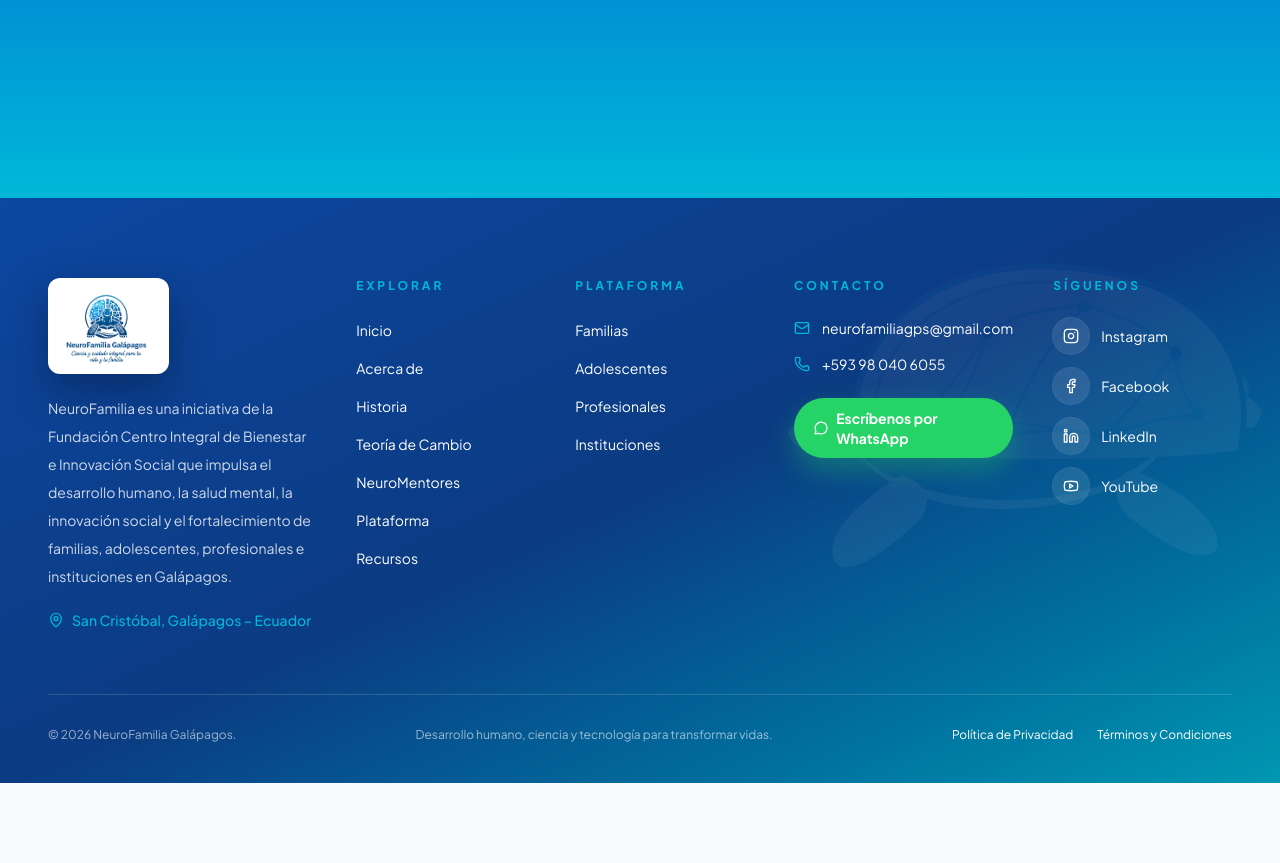
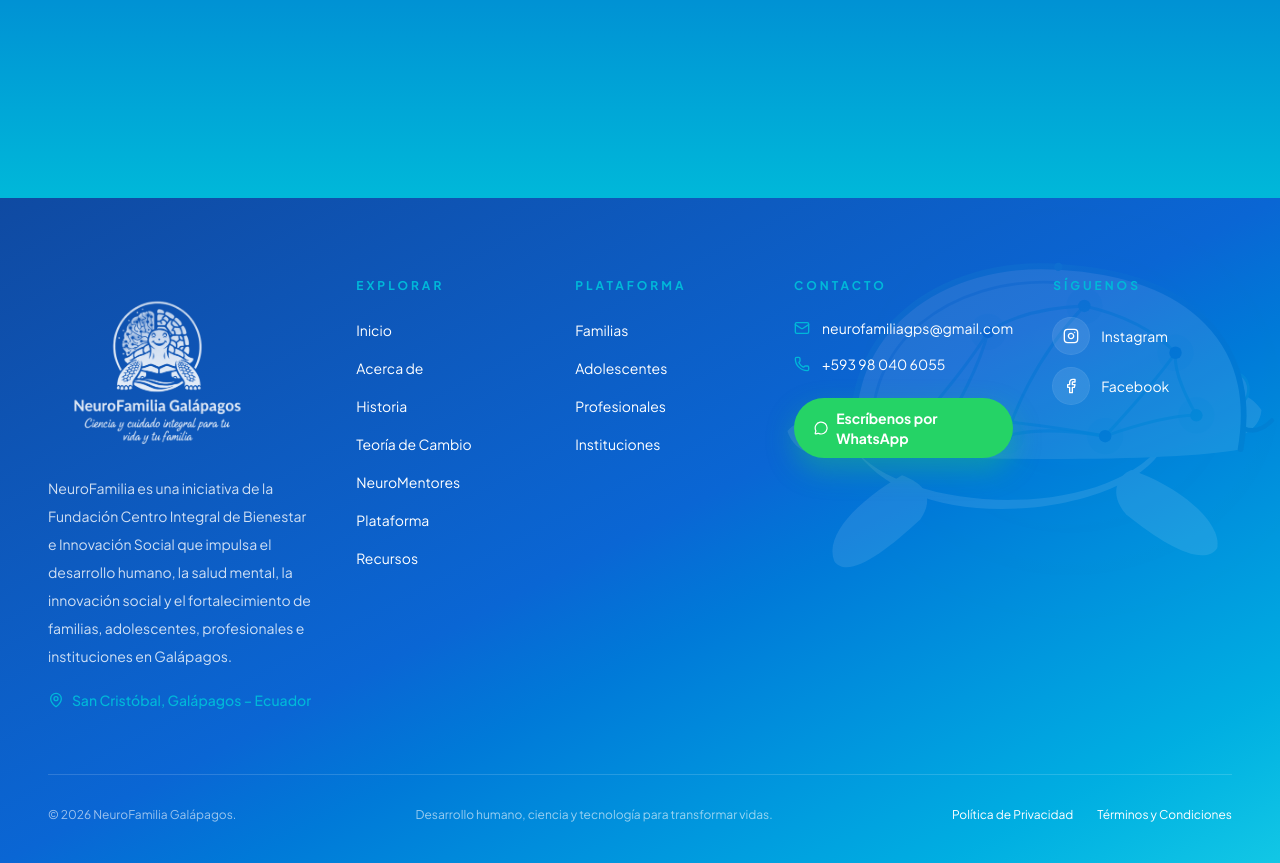
Before and after one commit to nelita0412-afk/NeuroFamilia-AI, a Next.js app in the folder apps/web/: page / in a window 1280 px wide. Shown: the part 6220-7083 px from the top of the page. Before the commit the page ends 7003 px from the top, so only its background shows below. Built offline with nearby package versions, Linux system fonts and the light colour scheme.

Commit message:
feat(web): Footer refinado - logo monocromo blanco sin recuadro, degradado océano Galápagos, tortuga más visible, solo IG/FB

```diff
--- a/apps/web/src/components/landing/footer.tsx
+++ b/apps/web/src/components/landing/footer.tsx
@@ -17,25 +17,6 @@
   return (
     <svg viewBox="0 0 24 24" fill="none" stroke="currentColor" strokeWidth="2" strokeLinecap="round" strokeLinejoin="round" className={className} aria-hidden="true">
       <path d="M18 2h-3a5 5 0 0 0-5 5v3H7v4h3v8h4v-8h3l1-4h-4V7a1 1 0 0 1 1-1h3z" />
-    </svg>
-  );
-}
-
-function LinkedinIcon({ className = '' }: { className?: string }) {
-  return (
-    <svg viewBox="0 0 24 24" fill="none" stroke="currentColor" strokeWidth="2" strokeLinecap="round" strokeLinejoin="round" className={className} aria-hidden="true">
-      <path d="M16 8a6 6 0 0 1 6 6v7h-4v-7a2 2 0 0 0-2-2 2 2 0 0 0-2 2v7h-4v-7a6 6 0 0 1 6-6z" />
-      <rect width="4" height="12" x="2" y="9" />
-      <circle cx="4" cy="4" r="2" />
-    </svg>
-  );
-}
-
-function YoutubeIcon({ className = '' }: { className?: string }) {
-  return (
-    <svg viewBox="0 0 24 24" fill="none" stroke="currentColor" strokeWidth="2" strokeLinecap="round" strokeLinejoin="round" className={className} aria-hidden="true">
-      <path d="M2.5 17a24.12 24.12 0 0 1 0-10 2 2 0 0 1 1.4-1.4 49.56 49.56 0 0 1 16.2 0A2 2 0 0 1 21.5 7a24.12 24.12 0 0 1 0 10 2 2 0 0 1-1.4 1.4 49.55 49.55 0 0 1-16.2 0A2 2 0 0 1 2.5 17" />
-      <path d="m10 15 5-3-5-3z" />
     </svg>
   );
 }
@@ -60,16 +41,14 @@
 const SOCIAL_LINKS = [
   { label: 'Instagram', href: 'https://instagram.com', icon: InstagramIcon },
   { label: 'Facebook', href: 'https://facebook.com', icon: FacebookIcon },
-  { label: 'LinkedIn', href: 'https://linkedin.com', icon: LinkedinIcon },
-  { label: 'YouTube', href: 'https://youtube.com', icon: YoutubeIcon },
 ];
 
 export function LandingFooter() {
   return (
-    <footer className="relative overflow-hidden bg-gradient-to-br from-[#0D47A1] via-[#0B3B82] to-[#0097B2] text-white">
-      {/* MARCA DE AGUA — tortuga NeuroFamilia muy sutil */}
+    <footer className="relative overflow-hidden bg-gradient-to-br from-[#0F4AA2] via-[#0A66D4] to-[#12C7E5] text-white">
+      {/* MARCA DE AGUA — tortuga NeuroFamilia visible como marca de agua elegante */}
       <HeroTurtle
-        className="pointer-events-none absolute -right-24 -top-16 h-[560px] w-auto opacity-5"
+        className="pointer-events-none absolute -right-24 -top-16 h-[560px] w-auto opacity-10"
         aria-hidden="true"
       />
 
@@ -79,11 +58,11 @@
           <div className="flex flex-col items-start gap-5">
             <Link href="/#inicio" aria-label="Inicio NeuroFamilia Galápagos">
               <Image
-                src="/images/logo/logo.png"
+                src="/images/logo/logo-white.png"
                 alt="Logo NeuroFamilia Galápagos"
-                width={132}
-                height={102}
-                className="h-24 w-auto rounded-xl bg-white object-contain p-1.5 shadow-[0_16px_40px_rgba(0,10,30,0.35)]"
+                width={228}
+                height={176}
+                className="h-[176px] w-auto object-contain"
               />
             </Link>
             <p className="text-sm leading-7 text-white/80">
```
Also changed, not shown: apps/web/public/images/logo/logo-white.png (added).
